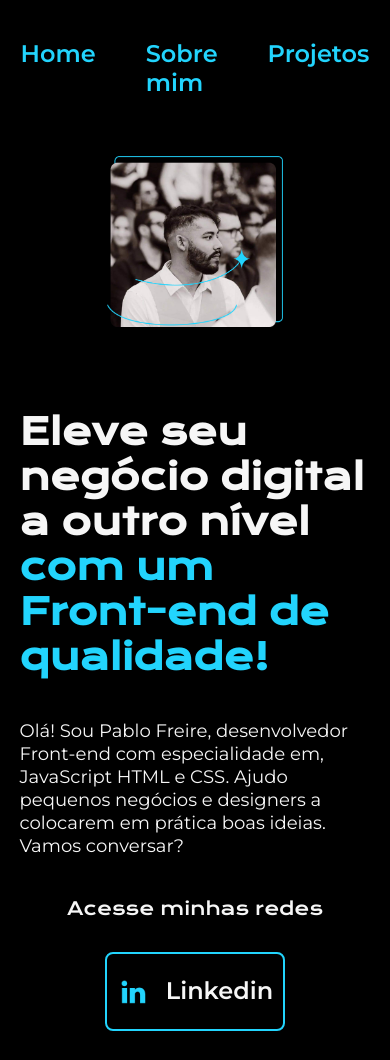
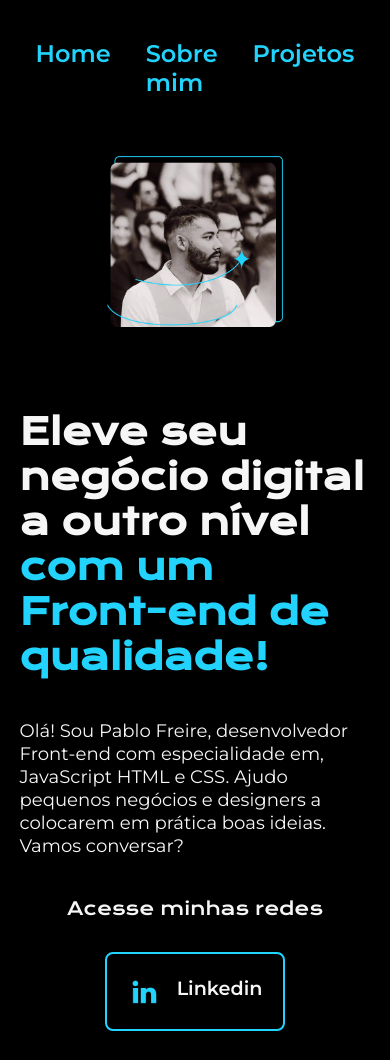
Before and after one commit to PabloDevOfr/portf-lio, a plain HTML site: page index.html in a window 390 px wide. Shown: the top 1060 px of the page. Drawn offline with nearby package versions, Linux system fonts and the light colour scheme.

Commit message:
Update style.css

```diff
--- a/styles/style.css
+++ b/styles/style.css
@@ -123,7 +123,7 @@ body {
 
     .cabecalho__menu{
         justify-content: center;
-        gap: 50px;
+        gap: 35px;
     }
 
     .apresentacao {
@@ -134,4 +134,10 @@ body {
     .apresentacao__conteudo {
         width: auto;
     }
+
+     .apresentacao__links__navegacao {
+        font-weight: 200px;
+        font-size: 1.2rem;
+    }
+
 }
```
